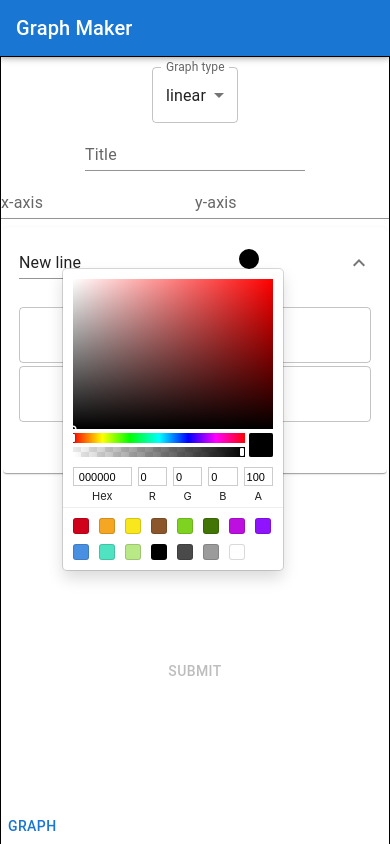
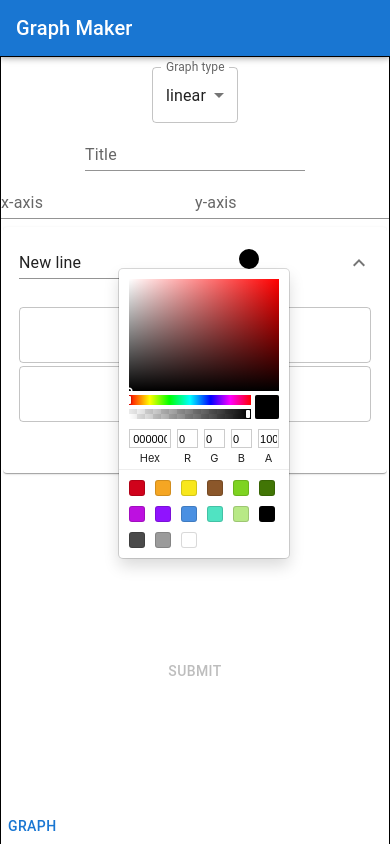
Before and after one commit to Skyrlon/graph-maker, a React (Create React App) app: page / in a window 390 px wide. Both pictures are taken after a click on the button 248 px from the left and 258 px from the top of the page. Built offline with nearby package versions, Linux system fonts and the light colour scheme.

Commit message:
Make colorpicker size responsive

```diff
--- a/src/ColorPicker.jsx
+++ b/src/ColorPicker.jsx
@@ -14,7 +14,9 @@ const StyledColorPicker = styled.div`
   & .popover {
     position: absolute;
     z-index: 2;
+    width: 200px;
     transform: translate(-80%)
+
   }
 
   & .cover {
@@ -23,6 +25,12 @@ const StyledColorPicker = styled.div`
     right: 0px;
     bottom: 0px;
     left: 0px;
+  }
+
+  @media (max-width: 1110px) {
+    & .popover {
+      width: 150px;
+    }
 },`;
 
 export default function ColorPicker({ color, changeColor, children }) {
@@ -83,7 +91,7 @@ export default function ColorPicker({ color, changeColor, children }) {
       {displayColorPicker ? (
         <div className="popover">
           <div className="cover" onClick={handleClose} />
-          <SketchPicker color={color} onChange={handleChange} />
+          <SketchPicker color={color} onChange={handleChange} width="100%" />
         </div>
       ) : null}
     </StyledColorPicker>
--- a/src/DataInputs.jsx
+++ b/src/DataInputs.jsx
@@ -36,7 +36,7 @@ const StyledDataInputs = styled(Box)`
 
   @media (max-width: 767px) {
     height: 33%;
-    overflow: hidden;
+    overflow: auto;
     & .scroller {
       width: 99%;
       height: 50%;
```
